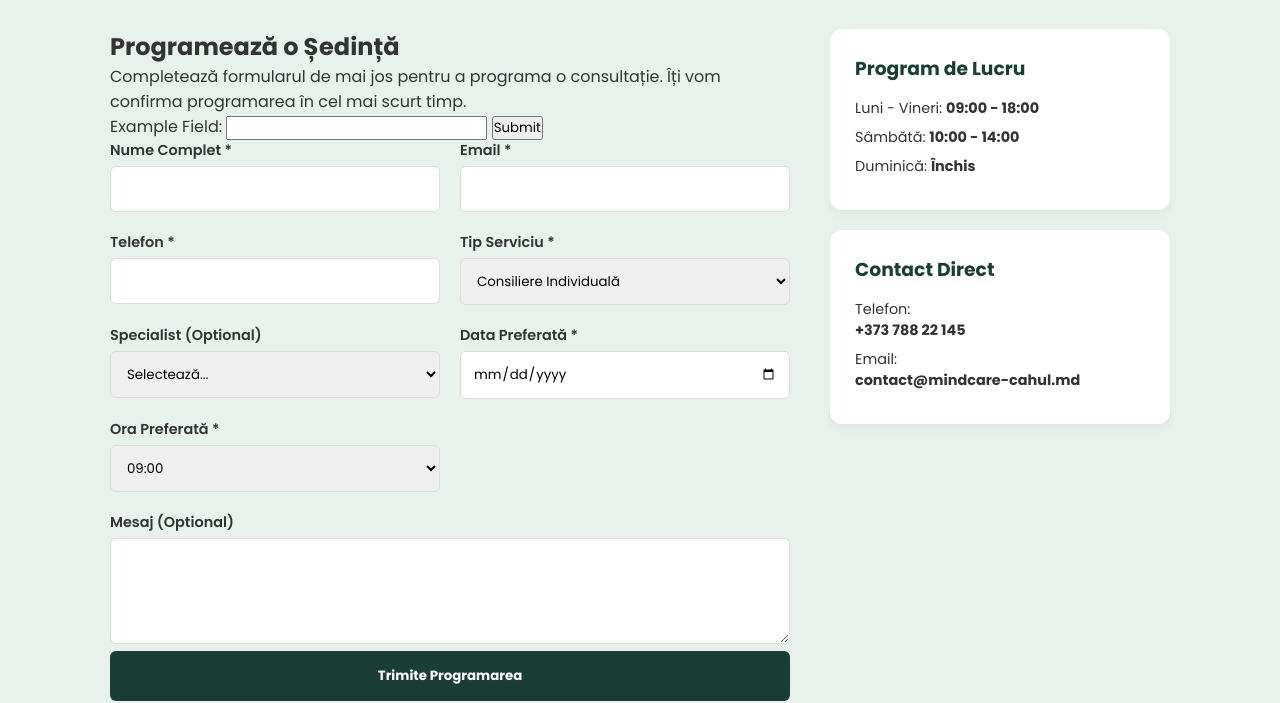
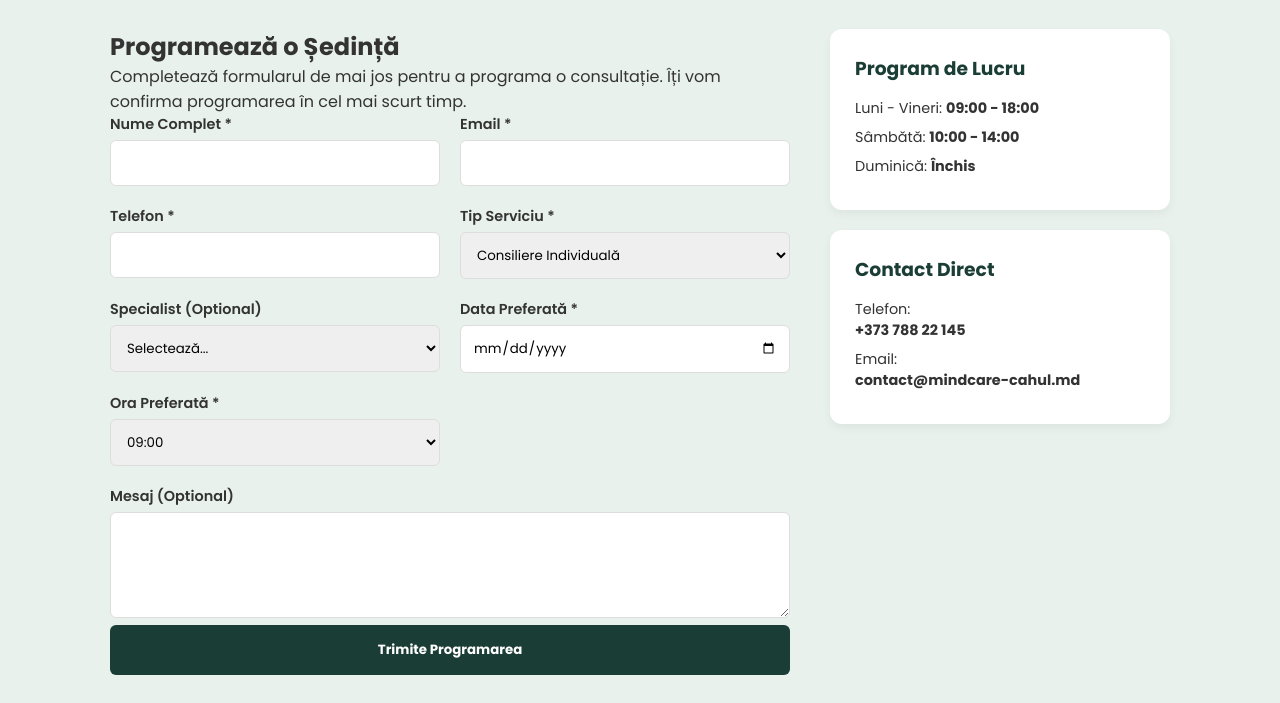
Before and after one commit to ignatalexandru-blip/AlxMindCareCahul, a plain HTML site: page pages/programare.html in a window 1280 px wide. Shown: the part 97-800 px from the top of the page. Drawn offline with Linux system fonts and the light colour scheme.

Commit message:
Update programare.html

```diff
--- a/pages/programare.html
+++ b/pages/programare.html
@@ -48,15 +48,8 @@
             <h1>Programează o Ședință</h1>
             <p class="subtitle">Completează formularul de mai jos pentru a programa o consultație. Îți vom confirma programarea în cel mai scurt timp.</p>
 
-<form action="https://api.sheetmonkey.io/form/aPVpkvtuNtrb5KDLaSvaom" method="post">
-  <!-- Put HTML input fields in here and see how they fill up your sheet -->
-  <label>Example Field: <input type="text" name="Example Header" required /></label>
-  <input type="hidden" name="Created" value="x-sheetmonkey-current-date-time" />
-  <input type="submit" value="Submit" />
-</form>
-
-            <form id="appointmentForm" onsubmit="showModal(event)">
-                <div class="form-grid">
+<form action="https://api.sheetmonkey.io/form/aPVpkvtuNtrb5KDLaSvaom" method="post" id="appointmentForm" onsubmit="showModal(event)">
+   <div class="form-grid">
                     <div class="form-group"><label>Nume Complet *</label><input type="text" required></div>
                     <div class="form-group"><label>Email *</label><input type="email" required></div>
                     <div class="form-group"><label>Telefon *</label><input type="tel" required></div>
@@ -67,7 +60,7 @@
                 </div>
                 <div class="form-group full-width"><label>Mesaj (Optional)</label><textarea rows="4"></textarea></div>
                 <button type="submit" class="submit-btn">Trimite Programarea</button>
-            </form>
+</form>
         </section>
 
         <aside class="info-sidebar">
```
